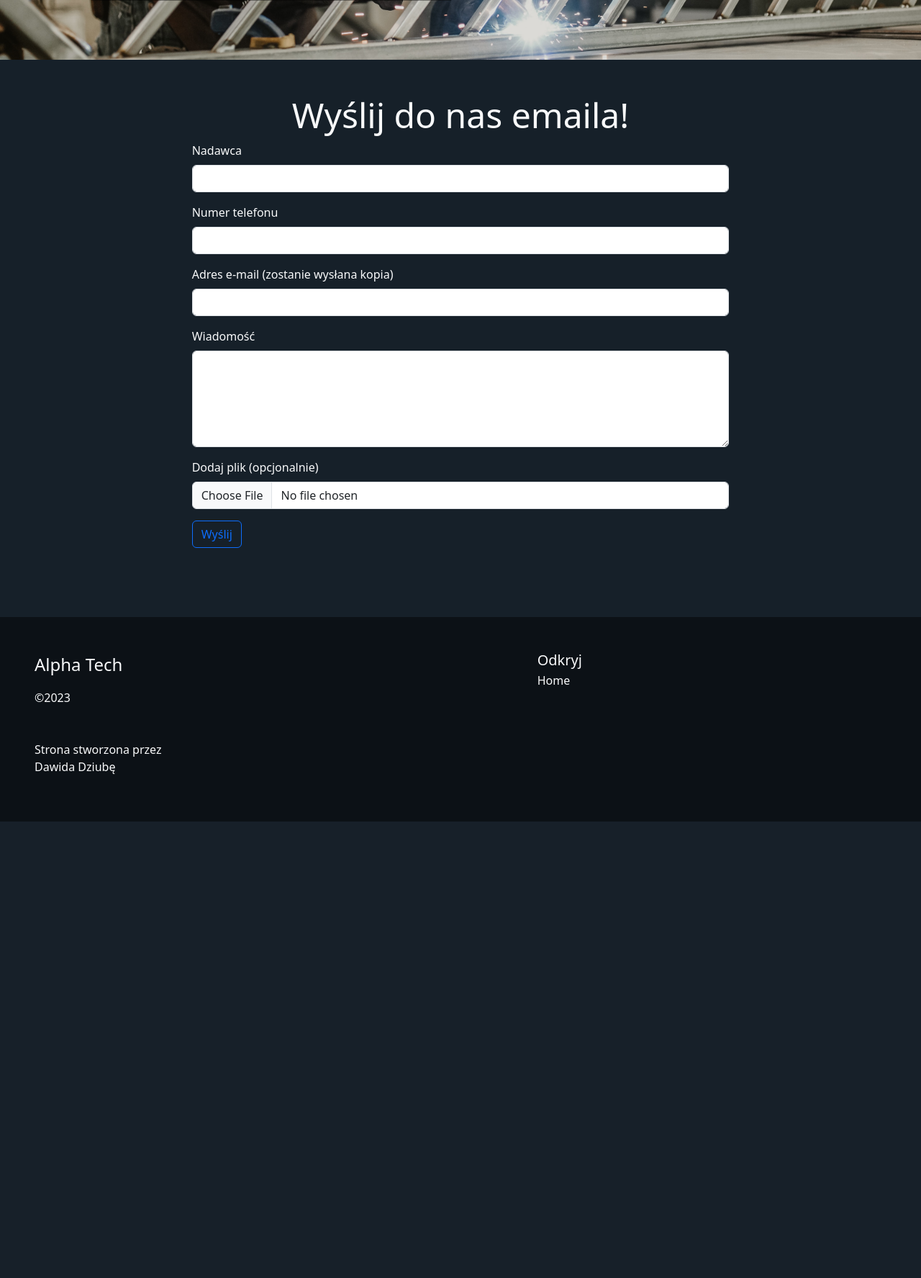
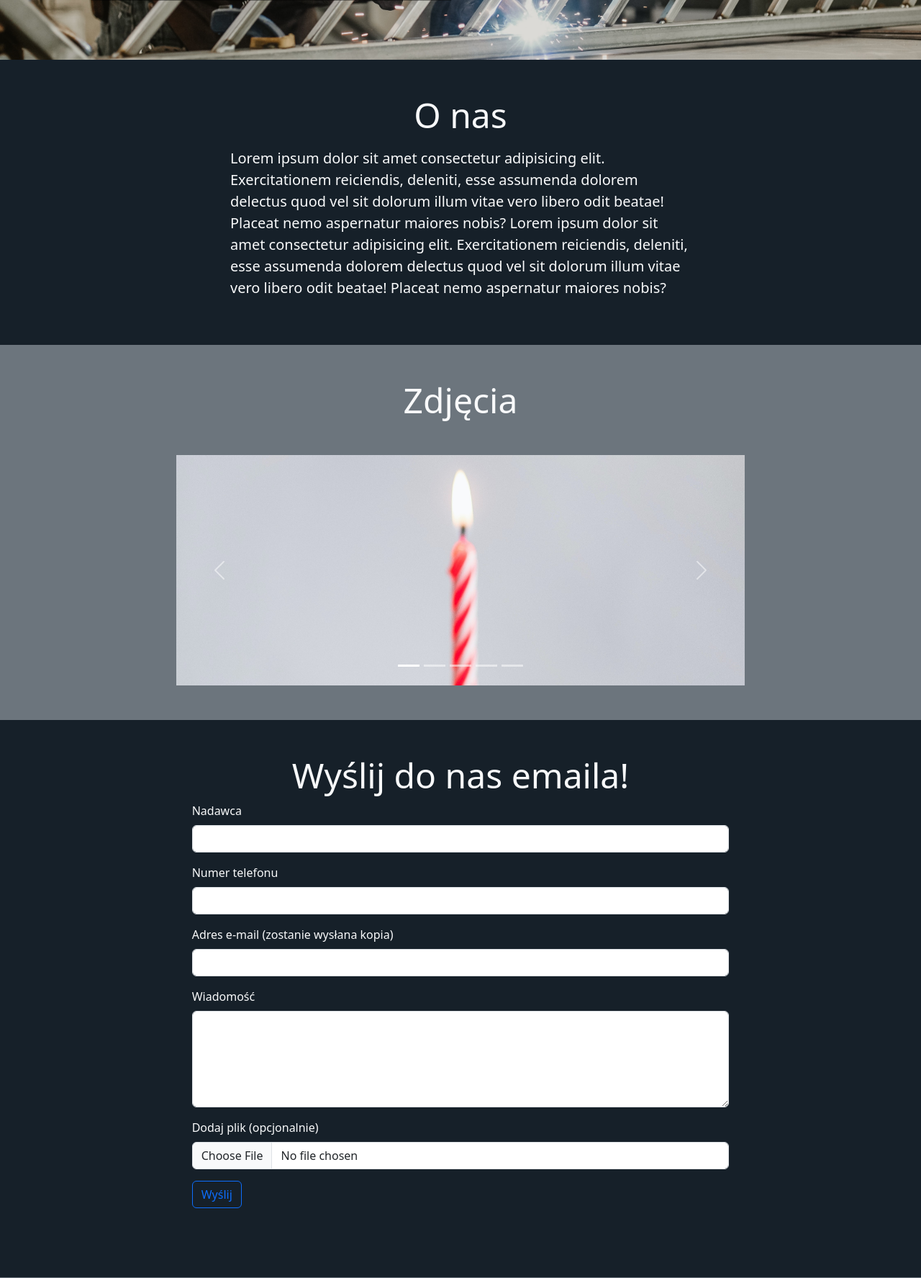
Before and after one commit to panzar04/alphatech, a Node server app: page / in a window 1280 px wide. Shown: the part 454-2229 px from the top of the page at 72% size. Before the commit the page ends 1595 px from the top, so only its background shows below. Run offline with Node 20, Linux system fonts and the light colour scheme; some libraries are stand-ins or nearby versions.

Commit message:
various changes

```diff
--- a/views/home.ejs
+++ b/views/home.ejs
@@ -3,102 +3,66 @@
 
 <%- include('partials/baner') %>
 
-
-<h3 class="display-5 text-center pt-5" id="email">
-    Wyślij do nas emaila!
+<!-- o nas -->
+<h3 class="display-5 text-center pt-5 pb-2" id="o_nas">
+  O nas
 </h3>
-
-<div class="row nomargin mb-5">
+<div class="row nomargin">
   <div class="col"></div>
-    <div class="col-11 col-md-7">
-        <form class="mb-5" action="/" method="post" enctype="multipart/form-data" value="Send Email">
-            <div class="mb-3">
-                <label for="exampleFormControlInput1" class="form-label">Nadawca</label>
-                <input type="text" class="form-control" id="exampleFormControlInput1" name="klient" required>
-            </div>
-            <div class="mb-3">
-                <label for="exampleFormControlInput2" class="form-label">Numer telefonu</label>
-                <input type="tel" class="form-control" id="exampleFormControlInput2" name="numer" required>
-            </div>
-            <div class="mb-3">
-                <label for="exampleFormControlInput3" class="form-label">Adres e-mail (zostanie wysłana kopia)</label>
-                <input type="email" class="form-control" id="exampleFormControlInput3" name="mail" required>
-            </div>
-            <div class="mb-3">
-                <label for="exampleFormControlTextarea1" class="form-label">Wiadomość</label>
-                <textarea class="form-control" id="exampleFormControlTextarea1" rows="5" name="msg" required></textarea>
-            </div>
-            <div class="mb-3">
-                <label for="fileToUpload" class="form-label">Dodaj plik (opcjonalnie)</label>
-                <input type="file" class="form-control"  name="fileToUpload" id="fileToUpload">
-            </div>
-            <button type="submit" id="emailsubmit" class="btn btn-outline-primary">Wyślij</button>
-
-        </form>
+  <div class="col-md-6 col-11">
+    <p class="lead mb-3">
+      Lorem ipsum dolor sit amet consectetur adipisicing elit.
+      Exercitationem reiciendis, deleniti,
+      esse assumenda dolorem delectus quod vel sit dolorum illum vitae vero libero odit beatae!
+      Placeat nemo aspernatur maiores nobis?
+      Lorem ipsum dolor sit amet consectetur adipisicing elit.
+      Exercitationem reiciendis, deleniti,
+      esse assumenda dolorem delectus quod vel sit dolorum illum vitae vero libero odit beatae!
+      Placeat nemo aspernatur maiores nobis?
+    </p>
   </div>
   <div class="col"></div>
 </div>
 
-<!-- Modal -->
-<div class="modal fade" id="msg-btn" tabindex="-1" aria-labelledby="msg-btnLabel" aria-hidden="true">
-  <div class="modal-dialog modal-dialog-centered">
-      <div class="modal-content">
-          <div class="modal-header">
-              <h1 class="modal-title fs-5 text-dark" id="msg-btnLabel">Mail został wysłany pomyślnie!</h1>
-              <button type="button" class="btn-close" data-bs-dismiss="modal" aria-label="Close"></button>
-          </div>
-          <div class="modal-body text-dark">
-              Odezwiemy się do ciebie niedługo!
-          </div>
-      </div>
-  </div>
-</div>
+<!-- zdjecia -->
 
-<div class="modal fade" id="msg-btn1" tabindex="-1" aria-labelledby="msg-btn1Label" aria-hidden="true">
-  <div class="modal-dialog modal-dialog-centered">
-      <div class="modal-content">
-          <div class="modal-header">
-              <h1 class="modal-title fs-5 text-dark" id="msg-btn1Label">Przepraszamy, niestety wystąpił bład!</h1>
-              <button type="button" class="btn-close" data-bs-dismiss="modal" aria-label="Close"></button>
-          </div>
-          <div class="modal-body text-dark">
-              <div class="row nomargin mb-5">
+<div class="row nomargin bg-secondary mt-5">
   <div class="col"></div>
-                <div class="col-11 col-md-10">
-              Czy chciał(a)byś spróbować ponownie? <br>
-                    <form class="mb-5" action="/" method="post" enctype="multipart/form-data" value="Send Email">
-                        <div class="mb-3">
-                            <label for="m1" class="form-label">Nadawca</label>
-                            <input type="text" class="form-control" id="m1" name="klient" required>
-                        </div>
-                        <div class="mb-3">
-                            <label for="m2" class="form-label">Numer telefonu</label>
-                            <input type="tel" class="form-control" id="m2" name="numer" required>
-                        </div>
-                        <div class="mb-3">
-                            <label for="m3" class="form-label">Adres e-mail (zostanie wysłana kopia)</label>
-                            <input type="email" class="form-control" id="m3" name="mail" required>
-                        </div>
-                        <div class="mb-3">
-                            <label for="m4" class="form-label">Wiadomość</label>
-                            <textarea class="form-control" id="m4" rows="5" name="msg" required></textarea>
-                        </div>
-                        <div class="mb-3">
-                            <label for="fileToUpload" class="form-label">Dodaj plik (jeśli wcześniej umieszczono, spróbuj ponownie)</label>
-                            <input type="file" class="form-control"  name="fileToUpload" id="fileToUpload">
-                        </div>
-                        <button type="submit" id="emailsubmit" class="btn btn-outline-primary">Wyślij</button>
-
-                    </form>
-            Alternatywnie spróbuj się z nami skontaktować tradycyjnie: kontakt@alphatech.com.pl<br>
+  <div class="col-11">
+    <h3 class="display-5 text-center pt-5" id="zdjecie">
+      Zdjęcia
+    </h3>
+    <%- include('partials/zdjecia') %>
   </div>
   <div class="col"></div>
 </div>
 
+<%- include('partials/mail') %>
+
+<!-- wiecej -->
+<div class="bg-secondary">
+  <h3 class="display-5 text-center pt-5" id="wiecej">
+    Więcej
+  </h3>
+  <div class="row nomargin text-center">
+    <div class="col">
+      <h4>Adres:</h4>
+      <p>ul. Kostrzyńska 4A,<br>66-460 Gorzów Wlkp.</p>
+      <h4>NIP:</h4>
+      <p class="pb-5">599-323-77-14</p>
+    </div>
+    <div class="col">
+      <h4>Kontakt:</h4>
+      <p>Adres email: kontakt@alphatech.com.pl</p>
+      <p>Numer telefonu: 693742891</p>
     </div>
   </div>
+
 </div>
-</div>
+
+
+
+
 <script>
   var urlParams = new URLSearchParams(window.location.search);
   var fromButton = urlParams.get('wyslano');
--- /dev/null
+++ b/views/partials/mail.ejs
@@ -0,0 +1,95 @@
+<h3 class="display-5 text-center pt-5" id="email">
+    Wyślij do nas emaila!
+</h3>
+
+<div class="row nomargin mb-5">
+    <div class="col"></div>
+    <div class="col-11 col-md-7">
+        <form class="mb-5" action="/" method="post" enctype="multipart/form-data" value="Send Email">
+            <div class="mb-3">
+                <label for="exampleFormControlInput1" class="form-label">Nadawca</label>
+                <input type="text" class="form-control" id="exampleFormControlInput1" name="klient" required>
+            </div>
+            <div class="mb-3">
+                <label for="exampleFormControlInput2" class="form-label">Numer telefonu</label>
+                <input type="tel" class="form-control" id="exampleFormControlInput2" name="numer" required>
+            </div>
+            <div class="mb-3">
+                <label for="exampleFormControlInput3" class="form-label">Adres e-mail (zostanie wysłana kopia)</label>
+                <input type="email" class="form-control" id="exampleFormControlInput3" name="mail" required>
+            </div>
+            <div class="mb-3">
+                <label for="exampleFormControlTextarea1" class="form-label">Wiadomość</label>
+                <textarea class="form-control" id="exampleFormControlTextarea1" rows="5" name="msg" required></textarea>
+            </div>
+            <div class="mb-3">
+                <label for="fileToUpload" class="form-label">Dodaj plik (opcjonalnie)</label>
+                <input type="file" class="form-control"  name="fileToUpload" id="fileToUpload">
+            </div>
+            <button type="submit" id="emailsubmit" class="btn btn-outline-primary">Wyślij</button>
+
+        </form>
+    </div>
+    <div class="col"></div>
+</div>
+
+<!-- Modal -->
+<div class="modal fade" id="msg-btn" tabindex="-1" aria-labelledby="msg-btnLabel" aria-hidden="true">
+  <div class="modal-dialog modal-dialog-centered">
+      <div class="modal-content">
+          <div class="modal-header">
+              <h1 class="modal-title fs-5 text-dark" id="msg-btnLabel">Mail został wysłany pomyślnie!</h1>
+              <button type="button" class="btn-close" data-bs-dismiss="modal" aria-label="Close"></button>
+          </div>
+          <div class="modal-body text-dark">
+              Odezwiemy się do ciebie niedługo!
+          </div>
+      </div>
+  </div>
+</div>
+
+<div class="modal fade" id="msg-btn1" tabindex="-1" aria-labelledby="msg-btn1Label" aria-hidden="true">
+  <div class="modal-dialog modal-dialog-centered">
+      <div class="modal-content">
+          <div class="modal-header">
+              <h1 class="modal-title fs-5 text-dark" id="msg-btn1Label">Przepraszamy, niestety wystąpił bład!</h1>
+              <button type="button" class="btn-close" data-bs-dismiss="modal" aria-label="Close"></button>
+          </div>
+          <div class="modal-body text-dark">
+              <div class="row nomargin mb-5">
+                <div class="col"></div>
+                <div class="col-11 col-md-10">
+              Czy chciał(a)byś spróbować ponownie? <br>
+                    <form class="mb-5" action="/" method="post" enctype="multipart/form-data" value="Send Email">
+                        <div class="mb-3">
+                            <label for="m1" class="form-label">Nadawca</label>
+                            <input type="text" class="form-control" id="m1" name="klient" required>
+                        </div>
+                        <div class="mb-3">
+                            <label for="m2" class="form-label">Numer telefonu</label>
+                            <input type="tel" class="form-control" id="m2" name="numer" required>
+                        </div>
+                        <div class="mb-3">
+                            <label for="m3" class="form-label">Adres e-mail (zostanie wysłana kopia)</label>
+                            <input type="email" class="form-control" id="m3" name="mail" required>
+                        </div>
+                        <div class="mb-3">
+                            <label for="m4" class="form-label">Wiadomość</label>
+                            <textarea class="form-control" id="m4" rows="5" name="msg" required></textarea>
+                        </div>
+                        <div class="mb-3">
+                            <label for="fileToUpload" class="form-label">Dodaj plik (jeśli wcześniej umieszczono, spróbuj ponownie)</label>
+                            <input type="file" class="form-control"  name="fileToUpload" id="fileToUpload">
+                        </div>
+                        <button type="submit" id="emailsubmit" class="btn btn-outline-primary">Wyślij</button>
+
+                    </form>
+            Alternatywnie spróbuj się z nami skontaktować tradycyjnie: kontakt@alphatech.com.pl<br>
+                </div>
+                <div class="col"></div>
+            </div>
+
+          </div>
+      </div>
+  </div>
+</div>
--- /dev/null
+++ b/views/partials/zdjecia.ejs
@@ -0,0 +1,95 @@
+<div class="m-md-5 m-1 m-sm-2">
+    <div class="m-md-5 m-1 m-sm-2">
+        <div class="m-md-5 m-1 m-sm-2">
+            <div id="carouselExampleFade" class="carousel slide carousel-fade m-md-5 m-1 m-sm-2">
+                <div class="carousel-indicators">
+                <button type="button" data-bs-target="#carouselExampleIndicators" data-bs-slide-to="0" class="active" aria-current="true" aria-label="Slide 1"></button>
+                <button type="button" data-bs-target="#carouselExampleIndicators" data-bs-slide-to="1" aria-label="Slide 2"></button>
+                <button type="button" data-bs-target="#carouselExampleIndicators" data-bs-slide-to="2" aria-label="Slide 3"></button>
+                <button type="button" data-bs-target="#carouselExampleIndicators" data-bs-slide-to="3" aria-label="Slide 4"></button>
+                <button type="button" data-bs-target="#carouselExampleIndicators" data-bs-slide-to="4" aria-label="Slide 5"></button>
+                </div>
+                <div class="carousel-inner mb-5" style="@media (min-width:768px) {
+                    max-height: 40em;
+                };max-height: 20em; ">
+                    <div class="carousel-item active">
+                        <img src="/pictures/1.jpg" class="d-block w-100 img-fluid" alt="Tort" data-bs-toggle="modal" data-bs-target="#exampleModal1">
+                    </div>
+                    <div class="carousel-item">
+                        <img src="/pictures/2.jpg" class="d-block w-100 img-fluid" alt="Tort" data-bs-toggle="modal" data-bs-target="#exampleModal2">
+                    </div>
+                    <div class="carousel-item">
+                        <img src="/pictures/3.jpg" class="d-block w-100 img-fluid" alt="Tort" data-bs-toggle="modal" data-bs-target="#exampleModal3">
+                    </div>
+                    <div class="carousel-item">
+                        <img src="/pictures/4.jpg" class="d-block w-100 img-fluid" alt="Tort" data-bs-toggle="modal" data-bs-target="#exampleModal4">
+                    </div>
+                    <div class="carousel-item">
+                        <img src="/pictures/5.jpg" class="d-block w-100 img-fluid" alt="Tort" data-bs-toggle="modal" data-bs-target="#exampleModal5">
+                    </div>
+                </div>
+                <button class="carousel-control-prev" type="button" data-bs-target="#carouselExampleFade" data-bs-slide="prev">
+                <span class="carousel-control-prev-icon" aria-hidden="true"></span>
+                <span class="visually-hidden">Previous</span>
+                </button>
+                <button class="carousel-control-next" type="button" data-bs-target="#carouselExampleFade" data-bs-slide="next">
+                <span class="carousel-control-next-icon" aria-hidden="true"></span>
+                <span class="visually-hidden">Next</span>
+                </button>
+            </div>
+        </div>
+    </div>
+</div>
+
+
+  <!-- Modal -->
+  <div class="modal fade" id="exampleModal1" tabindex="-1" aria-labelledby="exampleModalLabel" aria-hidden="true">
+    <div class="modal-dialog modal-dialog-centered modal-xl">
+      <div class="modal-content">
+        <div class="modal-body p-0">
+            <button type="button" class="btn-close me-2 mt-2" data-bs-dismiss="modal" aria-label="Close" style="position: absolute; right: 0;"></button>
+            <img src="/pictures/1.jpg" class="w-100" alt="Tort">
+        </div>
+      </div>
+    </div>
+  </div>
+  <div class="modal fade" id="exampleModal2" tabindex="-1" aria-labelledby="exampleModalLabel" aria-hidden="true">
+    <div class="modal-dialog modal-dialog-centered modal-xl">
+      <div class="modal-content">
+        <div class="modal-body p-0">
+            <button type="button" class="btn-close me-2 mt-2" data-bs-dismiss="modal" aria-label="Close" style="position: absolute; right: 0;"></button>
+            <img src="/pictures/2.jpg" class="w-100" alt="Tort">
+        </div>
+      </div>
+    </div>
+  </div>
+  <div class="modal fade" id="exampleModal3" tabindex="-1" aria-labelledby="exampleModalLabel" aria-hidden="true">
+    <div class="modal-dialog modal-dialog-centered modal-lg">
+      <div class="modal-content">
+        <div class="modal-body p-0">
+            <button type="button" class="btn-close me-2 mt-2" data-bs-dismiss="modal" aria-label="Close" style="position: absolute; right: 0;"></button>
+            <img src="/pictures/3.jpg" class="w-100" alt="Tort">
+        </div>
+      </div>
+    </div>
+  </div>
+  <div class="modal fade" id="exampleModal4" tabindex="-1" aria-labelledby="exampleModalLabel" aria-hidden="true">
+    <div class="modal-dialog modal-dialog-centered modal-lg">
+      <div class="modal-content">
+        <div class="modal-body p-0">
+            <button type="button" class="btn-close me-2 mt-2" data-bs-dismiss="modal" aria-label="Close" style="position: absolute; right: 0;"></button>
+            <img src="/pictures/4.jpg" class="w-100" alt="Tort">
+        </div>
+      </div>
+    </div>
+  </div>
+  <div class="modal fade" id="exampleModal5" tabindex="-1" aria-labelledby="exampleModalLabel" aria-hidden="true">
+    <div class="modal-dialog modal-dialog-centered modal-lg">
+      <div class="modal-content">
+        <div class="modal-body p-0">
+            <button type="button" class="btn-close me-2 mt-2" data-bs-dismiss="modal" aria-label="Close" style="position: absolute; right: 0;"></button>
+            <img src="/pictures/5.jpg" class="w-100" alt="Tort">
+        </div>
+      </div>
+    </div>
+  </div>
```
Also changed, not shown: public/pictures/1.jpg (added), public/pictures/2.jpg (added), public/pictures/3.jpg (added), public/pictures/5.jpg (added), 1 other file. Lines whose indentation alone changed are shown as unchanged.
